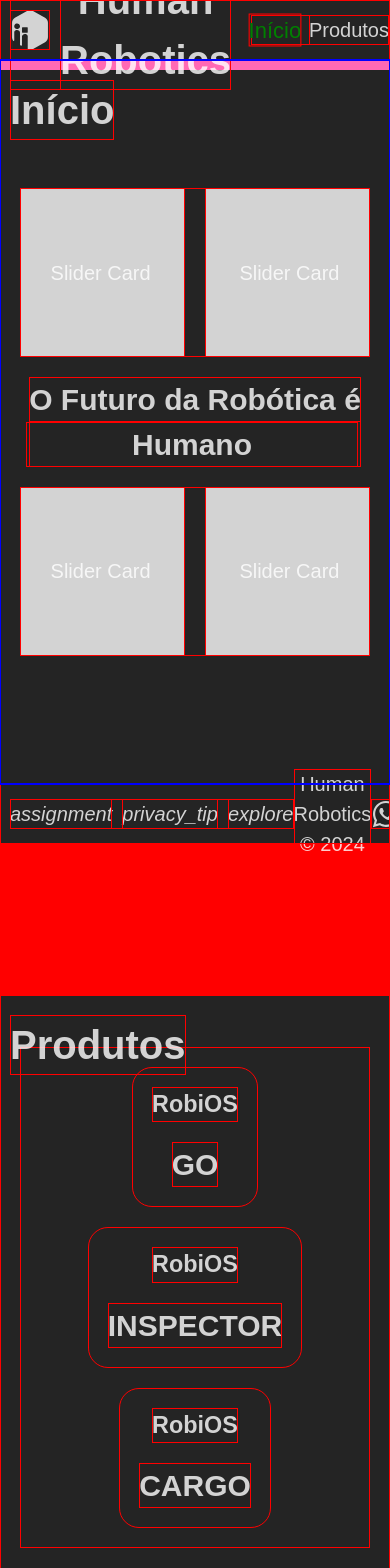
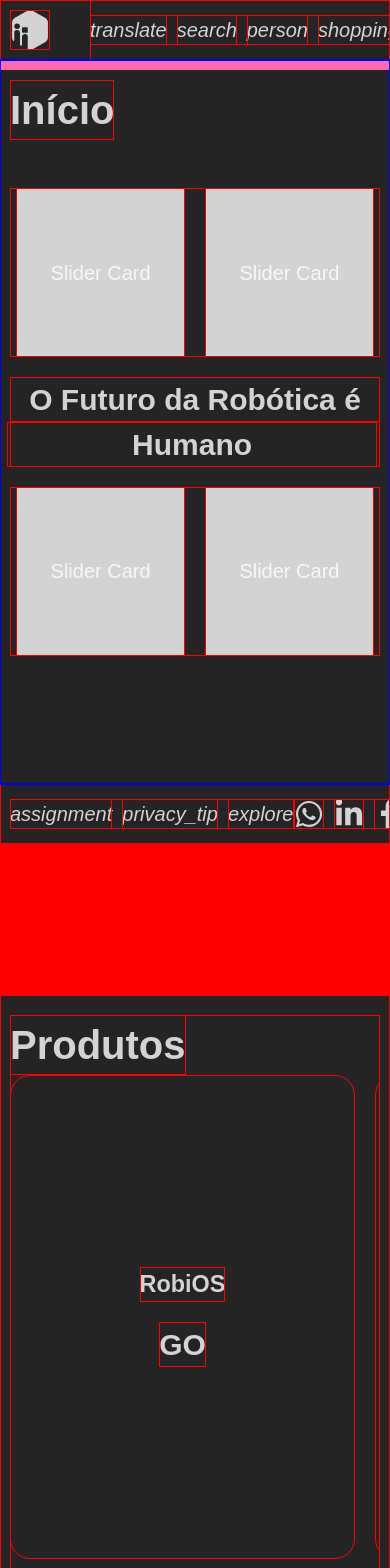
Before and after one commit to Tarranzilla/00_PRAGWORKS_2024, a React (Vite) app in the folder pragworks24/: page / in a window 390 px wide. Shown: the top 1568 px of the page. Built offline with nearby package versions, Linux system fonts and the light colour scheme.

Commit message:
Mobile Navbar Links and Menu Btn Fix + Others

```diff
--- a/pragworks24/src/components/main/Navbar.tsx
+++ b/pragworks24/src/components/main/Navbar.tsx
@@ -25,7 +25,7 @@ const Navbar = forwardRef(function Navbar(props, ref: any) {
                 <Icon_HumanRobotics />
                 <h1 className="Nav_Logotype">Human Robotics</h1>
             </a>
-            <div className="Nav_Links_Container">
+            <div className="Nav_Links_Container Desktop_Only">
                 <a
                     href="#inicio"
                     className={activeSection === 1 ? "Nav_Link hoverable undecorated Nav_Link_Active" : "Nav_Link hoverable undecorated"}
@@ -58,6 +58,88 @@ const Navbar = forwardRef(function Navbar(props, ref: any) {
                 </a>
             </div>
 
+            <m.div className="Nav_Links_Container Mobile_Only">
+                <AnimatePresence mode="popLayout">
+                    {activeSection === 1 && (
+                        <m.a
+                            initial={{ y: 25, opacity: 0 }}
+                            animate={{ y: 0, opacity: 1 }}
+                            exit={{ y: -25, opacity: 0 }}
+                            href="#inicio"
+                            className="Nav_Link hoverable undecorated Nav_Link_Active"
+                            key="Nav_Link_1A"
+                        >
+                            Início
+                        </m.a>
+                    )}
+
+                    {activeSection === 2 && (
+                        <m.a
+                            initial={{ y: 25, opacity: 0 }}
+                            animate={{ y: 0, opacity: 1 }}
+                            exit={{ y: -25, opacity: 0 }}
+                            href="#produtos"
+                            className="Nav_Link hoverable undecorated Nav_Link_Active"
+                            key="Nav_Link_2A"
+                        >
+                            Produtos
+                        </m.a>
+                    )}
+
+                    {activeSection === 3 && (
+                        <m.a
+                            initial={{ y: 25, opacity: 0 }}
+                            animate={{ y: 0, opacity: 1 }}
+                            exit={{ y: -25, opacity: 0 }}
+                            href="#solucoes"
+                            className="Nav_Link hoverable undecorated Nav_Link_Active"
+                            key="Nav_Link_3A"
+                        >
+                            Soluções
+                        </m.a>
+                    )}
+
+                    {activeSection === 4 && (
+                        <m.a
+                            initial={{ y: 25, opacity: 0 }}
+                            animate={{ y: 0, opacity: 1 }}
+                            exit={{ y: -25, opacity: 0 }}
+                            href="#sobre"
+                            className="Nav_Link hoverable undecorated Nav_Link_Active"
+                            key="Nav_Link_4A"
+                        >
+                            Sobre
+                        </m.a>
+                    )}
+
+                    {activeSection === 5 && (
+                        <m.a
+                            initial={{ y: 25, opacity: 0 }}
+                            animate={{ y: 0, opacity: 1 }}
+                            exit={{ y: -25, opacity: 0 }}
+                            href="#contato"
+                            className="Nav_Link hoverable undecorated Nav_Link_Active"
+                            key="Nav_Link_5A"
+                        >
+                            Contato
+                        </m.a>
+                    )}
+
+                    {activeSection === 6 && (
+                        <m.a
+                            initial={{ y: 25, opacity: 0 }}
+                            animate={{ y: 0, opacity: 1 }}
+                            exit={{ y: -25, opacity: 0 }}
+                            href="#menu"
+                            className="Nav_Link hoverable undecorated Nav_Link_Active"
+                            key="Nav_Link_6A"
+                        >
+                            Menu
+                        </m.a>
+                    )}
+                </AnimatePresence>
+            </m.div>
+
             <div className="Nav_Utility">
                 <div className="Nav_Tools_Container">
                     <a href="#idioma" className="Nav_Tool undecorated" title="Idioma">
--- a/pragworks24/src/index.css
+++ b/pragworks24/src/index.css
@@ -102,12 +102,21 @@ body {
     fill: var(--text-color);
 }
 
+.Nav_Logotype {
+    font-size: clamp(1rem, 2vw, 1.5rem);
+    line-height: clamp(1rem, 2vw, 1.5rem);
+}
+
 .Nav_Links_Container {
     display: flex;
     flex-direction: row;
     align-items: center;
     justify-content: center;
     gap: var(--small_gap);
+}
+
+.Nav_Link {
+    font-size: clamp(0.75rem, 1vw, 1rem);
 }
 
 .Nav_Link_Active {
@@ -191,6 +200,10 @@ body {
     display: none;
 }
 
+.Footer_Copyright {
+    font-size: clamp(0.75rem, 1vw, 1rem);
+}
+
 .Footer_SocialMedia_Container {
     display: flex;
     flex-direction: row;
@@ -266,10 +279,10 @@ body {
     display: flex;
     flex: 1;
     flex-direction: column;
-    align-items: center;
     justify-content: center;
     gap: var(--gap);
-    padding: var(--gap);
+    padding-block: var(--gap);
+    padding-inline: var(--small_gap);
 
     overflow-y: auto;
     overflow-x: hidden;
@@ -286,28 +299,33 @@ body {
 .Abouts_Container,
 .Menu_Container {
     display: flex;
+    flex: 1;
     flex-direction: row;
-    align-items: center;
-    justify-content: center;
-    flex-wrap: wrap;
+    align-items: end;
     gap: var(--gap);
     padding: var(--gap);
+    padding-inline: 0;
+    overflow-x: auto;
 }
 
 .Products_Selector,
 .Solutions_Selector,
 .Abouts_Selector {
+    max-width: calc(100% - 0.125rem);
     display: flex;
     flex-direction: row;
     align-items: center;
-    justify-content: center;
     gap: var(--gap);
     padding: var(--gap);
+    margin-inline: auto;
+    overflow-x: auto;
 }
 
 .Product_Type_Selector,
 .Solution_Type_Selector,
 .About_Type_Selector {
+    width: 25vw;
+    height: 3rem;
     display: flex;
     flex-direction: row;
     align-items: center;
@@ -326,6 +344,20 @@ body {
     gap: var(--gap);
     padding: var(--gap);
     border-radius: var(--gap);
+}
+
+.Product_Card {
+    width: 33vw;
+    min-width: 345px;
+    max-width: 800px;
+    height: calc(100% - 2rem);
+}
+
+.Solution_Card,
+.About_Card {
+    width: 100%;
+    height: 100%;
+    flex: 1;
 }
 
 .Close_Btn {
@@ -352,7 +384,7 @@ body {
 
 .Menu_GoUp_Btn {
     position: absolute;
-    top: var(--small_gap);
+    top: var(--gap);
     right: var(--small_gap);
 
     display: flex;
@@ -374,6 +406,13 @@ body {
     background-color: hotpink;
     transform-origin: 0%;
     outline: none;
+}
+
+.Mobile_Only {
+    display: none;
+}
+.Desktop_Only {
+    display: flex;
 }
 
 /* SEÇÃO DE INICIO - SEÇÃO DE INICIO - SEÇÃO DE INICIO - SEÇÃO DE INICIO */
@@ -398,3 +437,31 @@ body {
     background-color: var(--text-color);
     flex-shrink: 0;
 }
+
+@media screen and (max-width: 700px) {
+    .Mobile_Only {
+        display: flex;
+    }
+    .Desktop_Only {
+        display: none;
+    }
+
+    .Nav_Links_Container {
+        overflow: hidden;
+        flex: 2;
+    }
+
+    .Nav_Link {
+        font-size: 0.95rem;
+    }
+
+    .Footer_Copyright {
+        display: none;
+    }
+}
+
+@media screen and (max-width: 420px) {
+    .Nav_Logotype {
+        display: none;
+    }
+}
```
